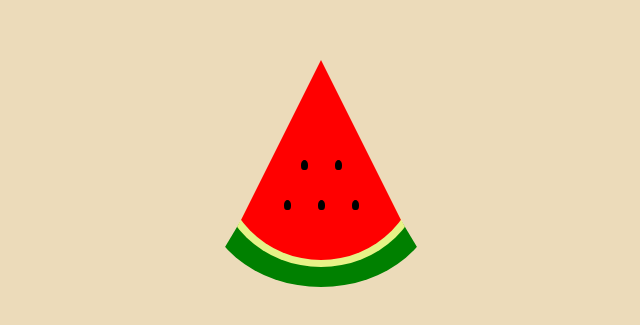
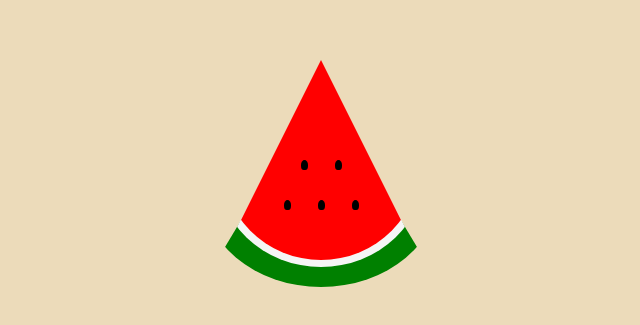
Before and after one commit to signoe/watermelon, a plain HTML site: page index.html in a window 1280 px wide. Shown: the part 213-538 px from the top of the page, without its empty margins (319-959 px from the left). Drawn offline with Linux system fonts and the light colour scheme.

Commit message:
modified style.css

```diff
--- a/style.css
+++ b/style.css
@@ -26,7 +26,7 @@ body {
     height: 0;
     border-left: 105px solid transparent;
     border-right: 105px solid transparent;
-    border-bottom: 200px solid rgba(255, 255, 150, 0.9);
+    border-bottom: 200px solid whitesmoke;
     border-radius: 0 0 50% 50%;
     position: absolute;
     top: 50%;
```
